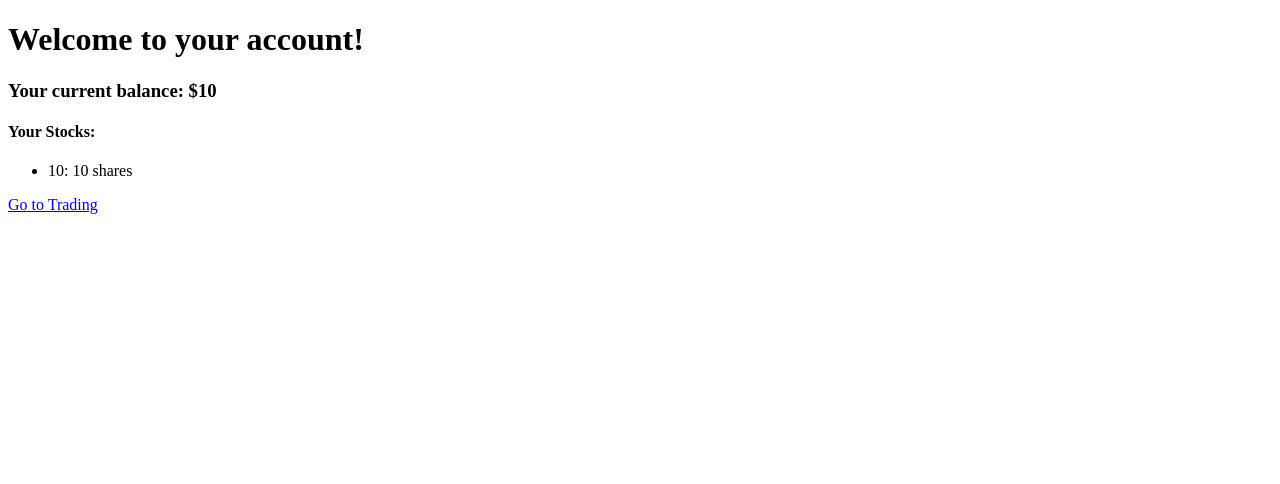
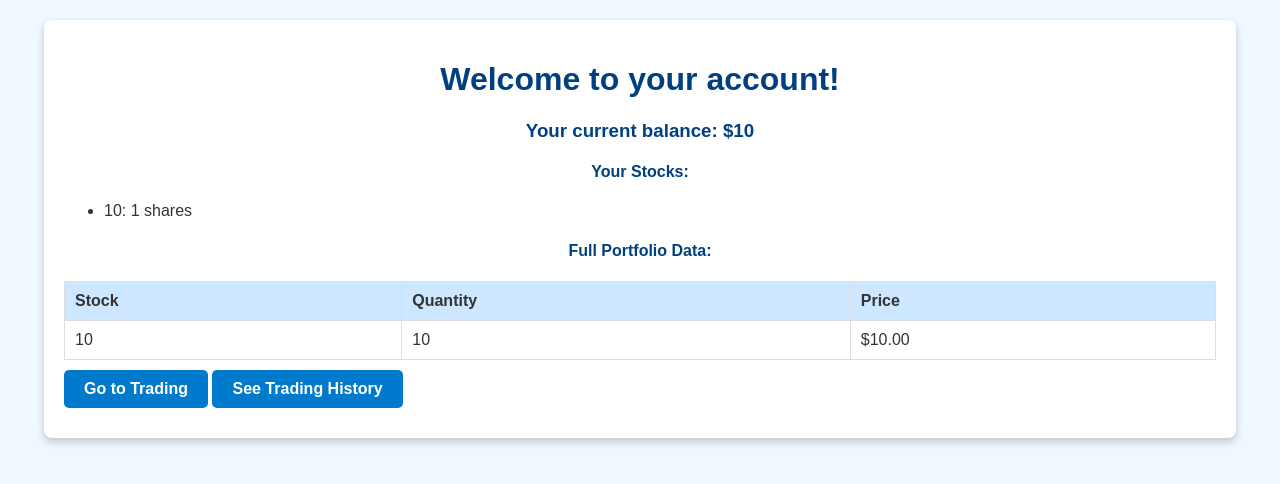
Before and after one commit to ArthurArthurArthur0817/Stock, a Flask app: template templates/account.html in a window 1280 px wide. Shown: the top 484 px of the page. Run offline with Flask 3, Linux system fonts and the light colour scheme; the template is opened without the code that fills it: most values are stand-ins (such as "Sample title", 1, 10 or a date in 2020).

Commit message:
Update account.html

```diff
--- a/templates/account.html
+++ b/templates/account.html
@@ -4,8 +4,10 @@
     <meta charset="UTF-8">
     <meta name="viewport" content="width=device-width, initial-scale=1.0">
     <title>Account</title>
+    <link rel="stylesheet" href="\static\style.css"> <!-- 引入自訂樣式 -->
 </head>
 <body>
+    <div class="container">
         <h1>Welcome to your account!</h1>
 
         <h3>Your current balance: ${{ balance }}</h3>
@@ -14,14 +16,49 @@
         <ul>
             {% if stocks %}
                 {% for stock in stocks %}
-                <li>{{ stock['stock'] }}: {{ stock['quantity'] }} shares</li>
+                    <li>{{ stock['stock'] }}: {{ stock['total_quantity'] }} shares</li>
                 {% endfor %}
             {% else %}
                 <p>You have no stocks in your portfolio.</p>
             {% endif %}
         </ul>
 
-    <a href="{{ url_for('trade') }}">Go to Trading</a>
+        <h4>Full Portfolio Data:</h4>
+        <table border="1">
+            <thead>
+                <tr>
+                    <th>Stock</th>
+                    <th>Quantity</th>
+                    <th>Price</th>
+                </tr>
+            </thead>
+            <tbody>
+                {% if portfolios %}
+                    {% for row in portfolios %}
+                        <tr>
+                            <td>{{ row['stock'] }}</td>
+                            <td>{{ row['quantity'] }}</td>
+                            <td>
+                                {% if row['price'] %}
+                                    ${{ "%.2f"|format(row['price']) }}
+                                {% else %}
+                                    N/A
+                                {% endif %}
+                            </td>
+                        </tr>
+                    {% endfor %}
+                {% else %}
+                    <tr>
+                        <td colspan="3">No portfolio data available.</td>
+                    </tr>
+                {% endif %}
+            </tbody>
+        </table>
 
+        <div class="actions">
+            <a href="{{ url_for('trade') }}" class="btn">Go to Trading</a>
+            <a href="{{ url_for('transaction') }}" class="btn">See Trading History</a>
+        </div>
+    </div>
 </body>
 </html>
```
Lines whose indentation alone changed are shown as unchanged.
